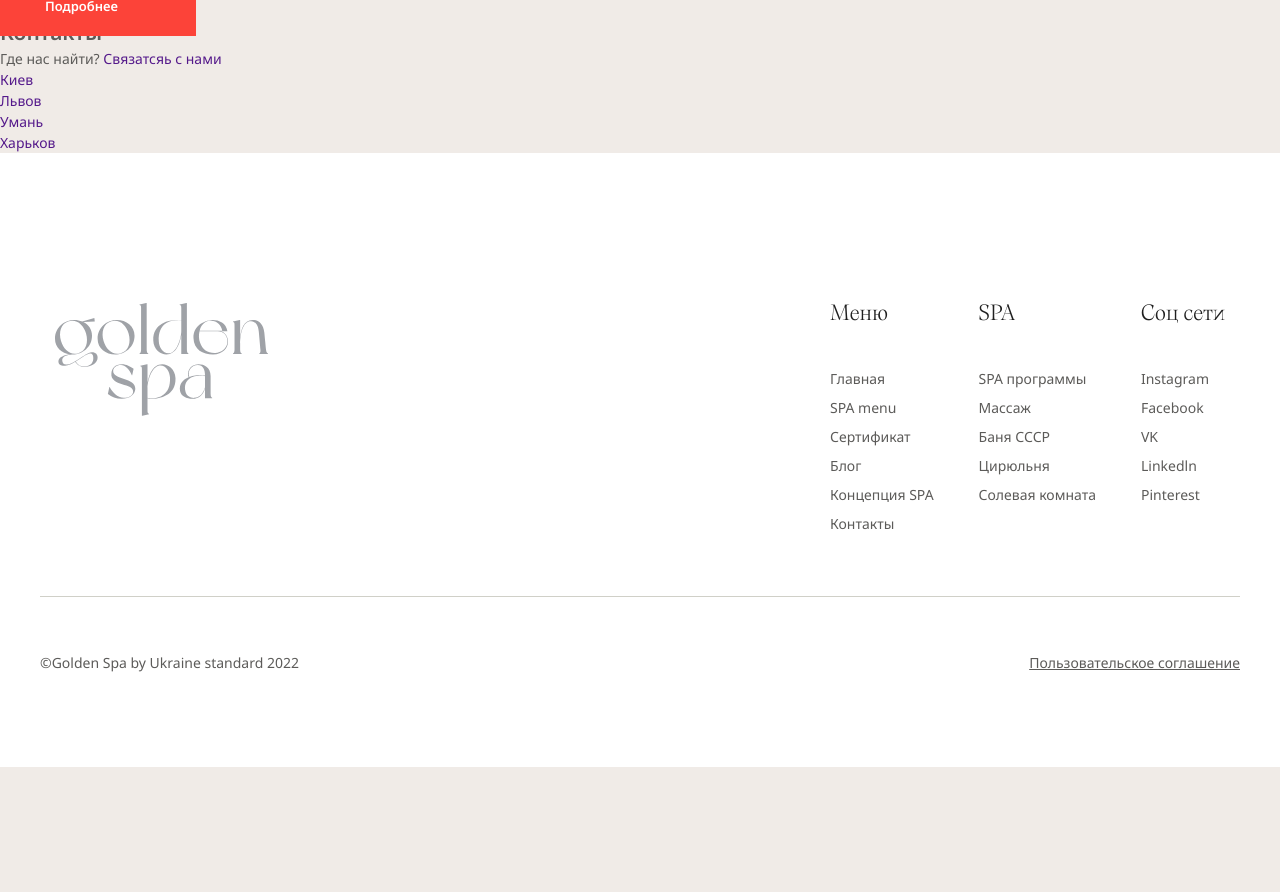
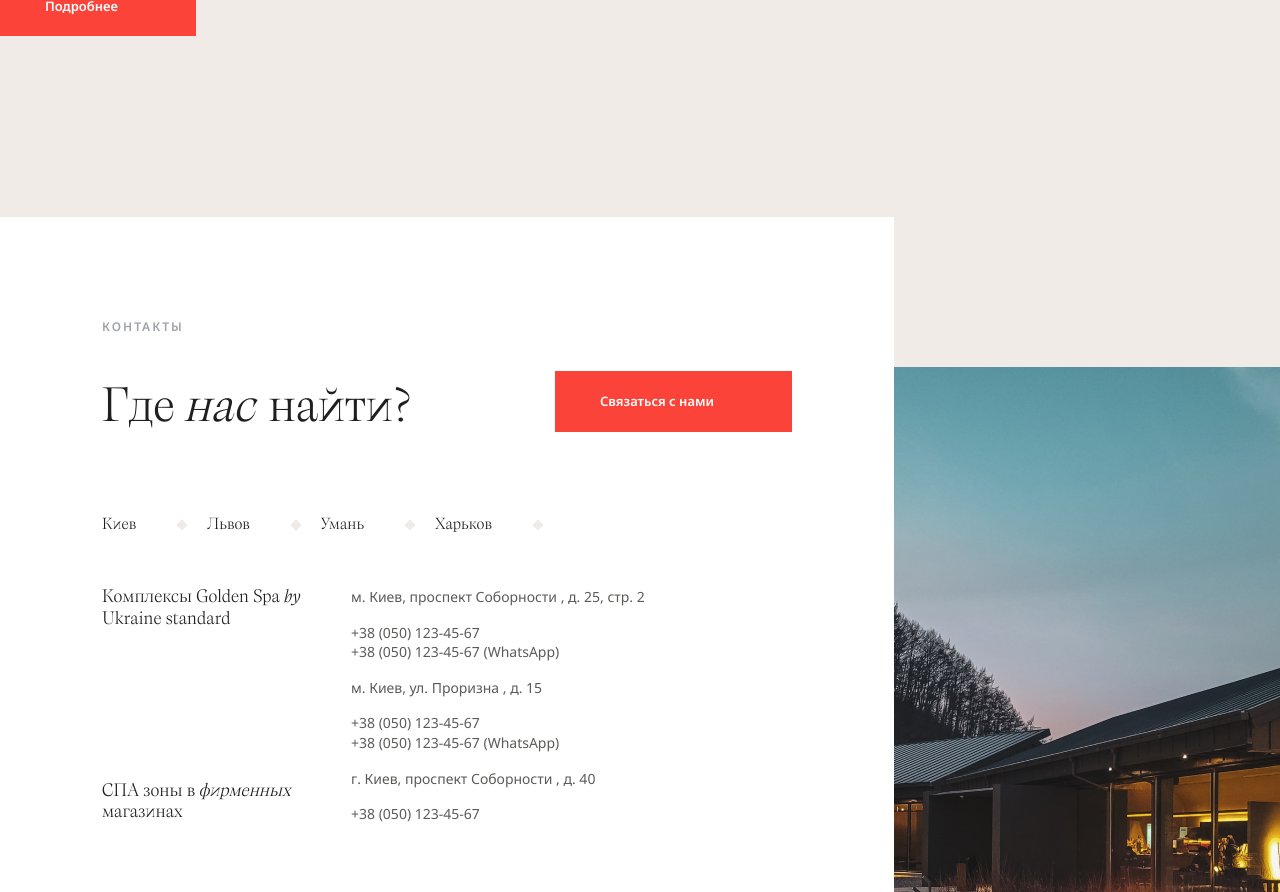
Before and after one commit to Vladivanishin/golden_spa, a plain HTML site: page index.html in a window 1280 px wide. Shown: the part 5408-6300 px from the top of the page. Before the commit the page ends 6175 px from the top, so only its background shows below. Drawn offline with Linux system fonts and the light colour scheme.

Commit message:
сверстал блок контакты

```diff
--- a/index.html
+++ b/index.html
@@ -134,18 +134,38 @@
 		</section>
 
 		<section class="contacts">
+			<div class="contacts__content">
+				<div class="contacts__top-box">
+					<h2 class="section-title">Контакты</h2>
+					<h3 class="section-subtitle">Где <span class="section-subtitle--italic">нас</span> найти?</h3>
+					<a class="btn__link btn__connect btn__connect--arrow" href="#">Связаться с нами</a>
+				</div>
+				<div class="contacts__sity-box">
+					<ul class="contacts__list blog__list">
+						<li class="contacts__item blog__item"><a class="blog__link" href="">Киев</a></li>
+						<li class="contacts__item blog__item"><a class="blog__link" href="">Львов</a></li>
+						<li class="contacts__item blog__item"><a class="blog__link" href="">Умань</a></li>
+						<li class="contacts__item blog__item"><a class="blog__link" href="">Харьков</a></li>
+					</ul>
+				</div>
+				<div class="contacts__box">
+					<div class="contacts__zones">
+						<span class="contacts__zone">Комплексы Golden Spa <span class="section-subtitle--italic">by</span> Ukraine standard</span>
+						<span class="contacts__zone">СПА зоны в <span class="section-subtitle--italic">фирменных</span> магазинах </span>
+					</div>
+					<div class="contacts__adress">
+						<span class="contacts__cont contacts__cont--btm">м. Киев, проспект Соборности , д. 25, стр. 2</span>
+						<span class="contacts__cont">+38 (050) 123-45-67<br>
+							+38 (050) 123-45-67 (WhatsApp)</span>
+						<span class="contacts__cont contacts__cont--btm contacts__cont--top">м. Киев, ул. Проризна , д. 15</span>
+						<span class="contacts__cont">+38 (050) 123-45-67<br>
+							+38 (050) 123-45-67 (WhatsApp)</span>
+						<span class="contacts__cont contacts__cont--btm contacts__cont--top">г. Киев, проспект Соборности , д. 40</span>
+						<span class="contacts__cont">+38 (050) 123-45-67</span>
+					</div>
+				</div>
+			</div>
 			<div class="contacts__image"></div>
-			<div class="contacts__content">
-				<h2>Контакты</h2>
-				<span>Где нас найти?</span>
-				<a href="">Связатсяь с нами</a>
-				<ul class="contacts__list">
-					<li class="contacts__item"><a href="">Киев</a></li>
-					<li class="contacts__item"><a href="">Львов</a></li>
-					<li class="contacts__item"><a href="">Умань</a></li>
-					<li class="contacts__item"><a href="">Харьков</a></li>
-				</ul>
-			</div>
 		</section>
 
 	</main>
--- a/style.css
+++ b/style.css
@@ -624,6 +624,114 @@ margin-left: 64px;
 }
 .btn__link-more {
 }
+/*-------------contasts------------------*/
+.contacts {
+	width: 1350px;
+	padding: 0 15px;
+	height: 991px;
+	margin: 200px auto 200px;
+	display: flex;
+	position: relative;
+}
+.contacts__image {
+	background-image: url('img/1440/img-contacts.jpg');
+	background-repeat: no-repeat;
+	background-position: center;
+	background-size: cover;
+	width: 809px;
+	height: 841px;
+	position: absolute;
+	right: 0;
+	bottom: 0;
+	z-index: -1;
+}
+.contacts__content {
+	background-color: #fff;
+	width: 894px;
+	height: 770px;
+	position: absolute;
+	top: 0;
+	left: 0;
+}
+.contacts__top-box {
+	margin: 0 auto;
+	margin-top: 100px;
+	display: flex;
+	flex-direction: column;
+	position: relative;
+	max-width: 690px;
+
+}
+.btn__connect {
+	position: absolute;
+	bottom: 0;
+	right: 0;
+}
+.btn__connect::after {
+content: '';
+background-image: url('img/1440/icon-arrow-right-white.png');
+background-repeat: no-repeat;
+background-size: cover;
+}
+.btn__connect--arrow {
+
+}
+.section-title {
+}
+.section-subtitle {
+}
+.btn__link {
+}
+.btn__link--arrow {
+}
+.contacts__list {
+	width: 390px;
+	padding-left: 102px;
+	display: flex;
+	justify-content: space-between;
+}
+.contacts__item {
+}
+.contacts__sity-box {
+	padding-left: 102px;
+	padding-top: 80px;
+}
+.contacts__box {
+	width: 690px;
+	display: flex;
+	margin-left: 102px;
+	margin-top: 50px;
+	column-gap: 45px;
+}
+.contacts__zones {
+	display: flex;
+	flex-direction: column;
+	justify-content: space-between;
+	max-width: 204px;
+}
+.contacts__zone {
+	font-family: 'Calvino Grande Trial';
+	font-weight: 400;
+	font-size: 18px;
+	line-height: 120%;
+	color: #1F1F1F;
+}
+.contacts__adress {
+	display: flex;
+	flex-direction: column;
+}
+.contacts__cont {
+	font-weight: 400;
+	font-size: 14px;
+	line-height: 140%;
+	color: #5C5B59;
+}
+.contacts__cont--btm {
+	padding-bottom: 16px;
+}
+.contacts__cont--top {
+	padding-top: 16px;
+}
 /*=----------------footer---------------*/
 
 .footer-page {
```
Also changed, not shown: img/1/1440/img-contacts.jpg (added), img/1440/img-contacts.jpg (added).
